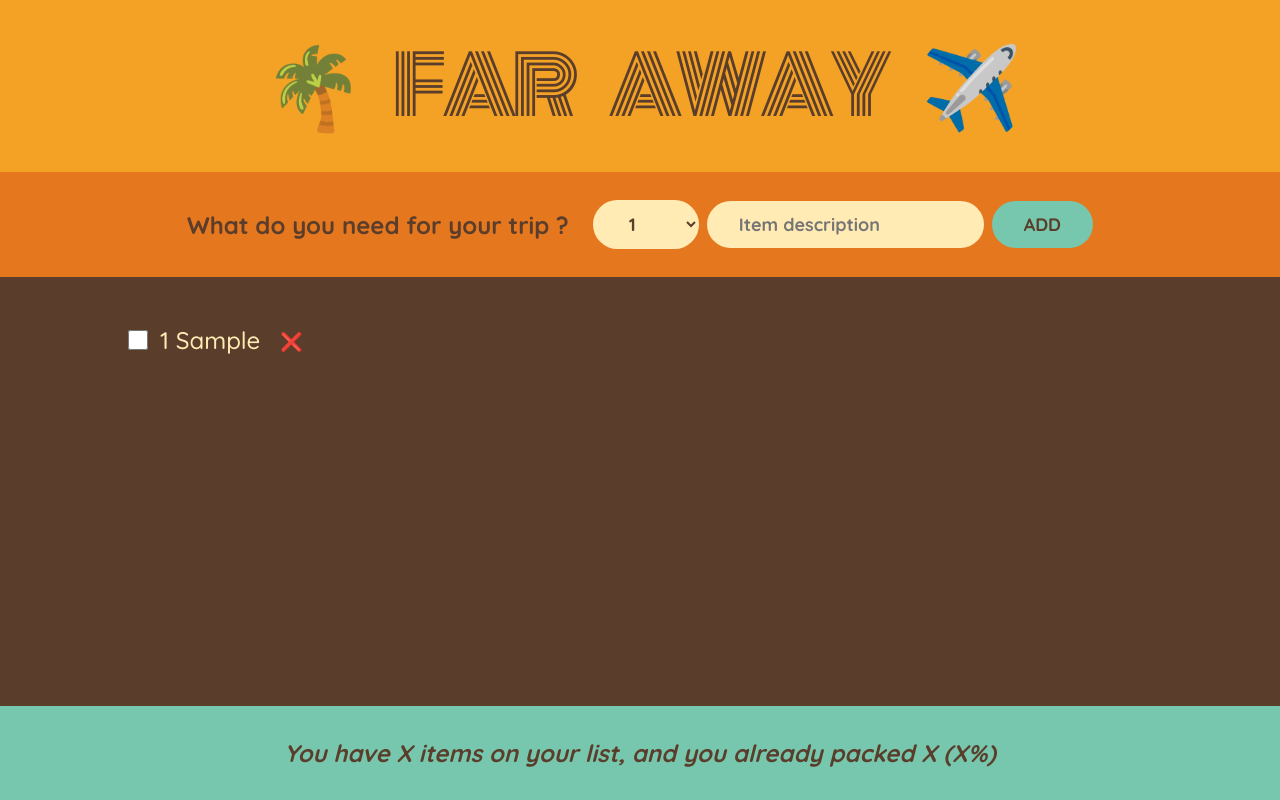
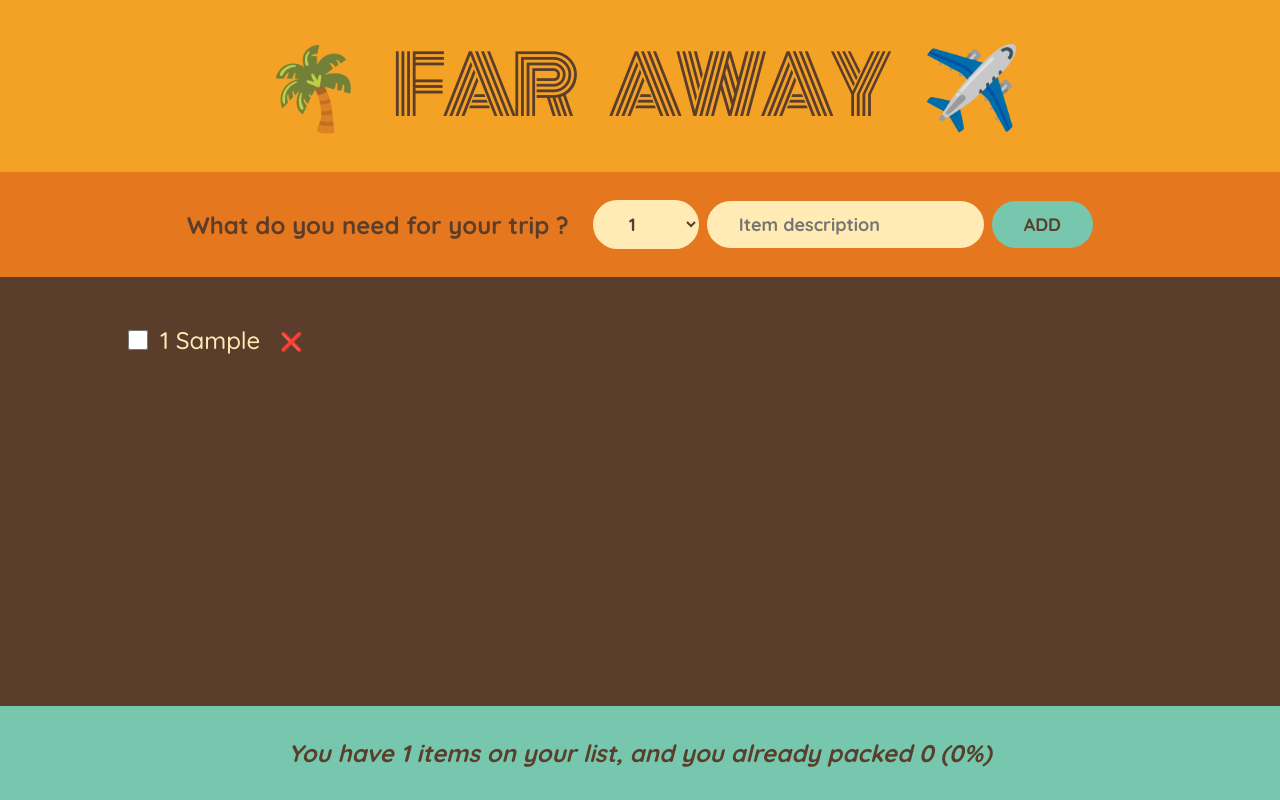
Before and after one commit to filipivanovic/travel-list, a React (Create React App) app: page / in a window 1280 px wide. Both pictures are taken after typing "Sample" into the empty fields and a click on the button "ADD". Built offline with nearby package versions, Linux system fonts and the light colour scheme.

Commit message:
Refactor Stats component to dynamically display packing progress.
Passed items as props to the Stats component. Enhanced logic to handle empty lists and dynamically calculate and display packing progress, including a special message for 100% packed items.

```diff
--- a/src/App.js
+++ b/src/App.js
@@ -26,7 +26,7 @@
         onDeleteItem={handleDeleteItems}
         items={items}
       />
-      <Stats />
+      <Stats items={items} />
     </div>
   )
 }
@@ -97,10 +97,23 @@
   )
 }
 
-const Stats = () => {
+const Stats = ({ items }) => {
+  if (!items.length)
+    return (
+      <p className="stats">
+        <em>Start adding some items to your packing list</em>
+      </p>
+    )
+  const numItems = items.length
+  const numPacked = items.filter(item => item.packed).length
+  const percentage = Math.round((numPacked / numItems) * 100)
   return (
     <footer className={`stats`}>
-      <em>You have X items on your list, and you already packed X (X%)</em>
+      <em>
+        {percentage === 100
+          ? 'All packed! 🚀'
+          : `You have ${numItems} items on your list, and you already packed ${numPacked} (${percentage}%)`}
+      </em>
     </footer>
   )
 }
```
